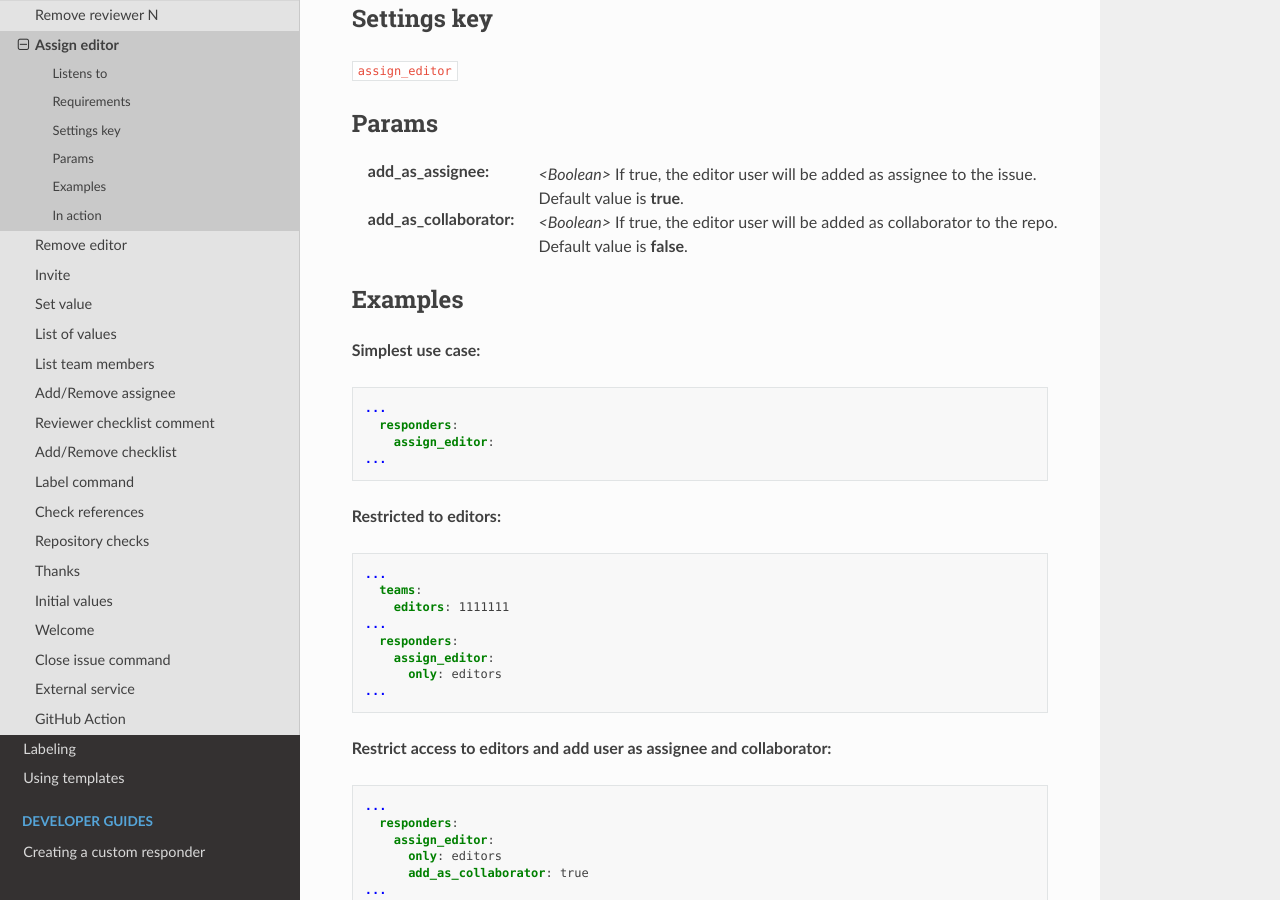
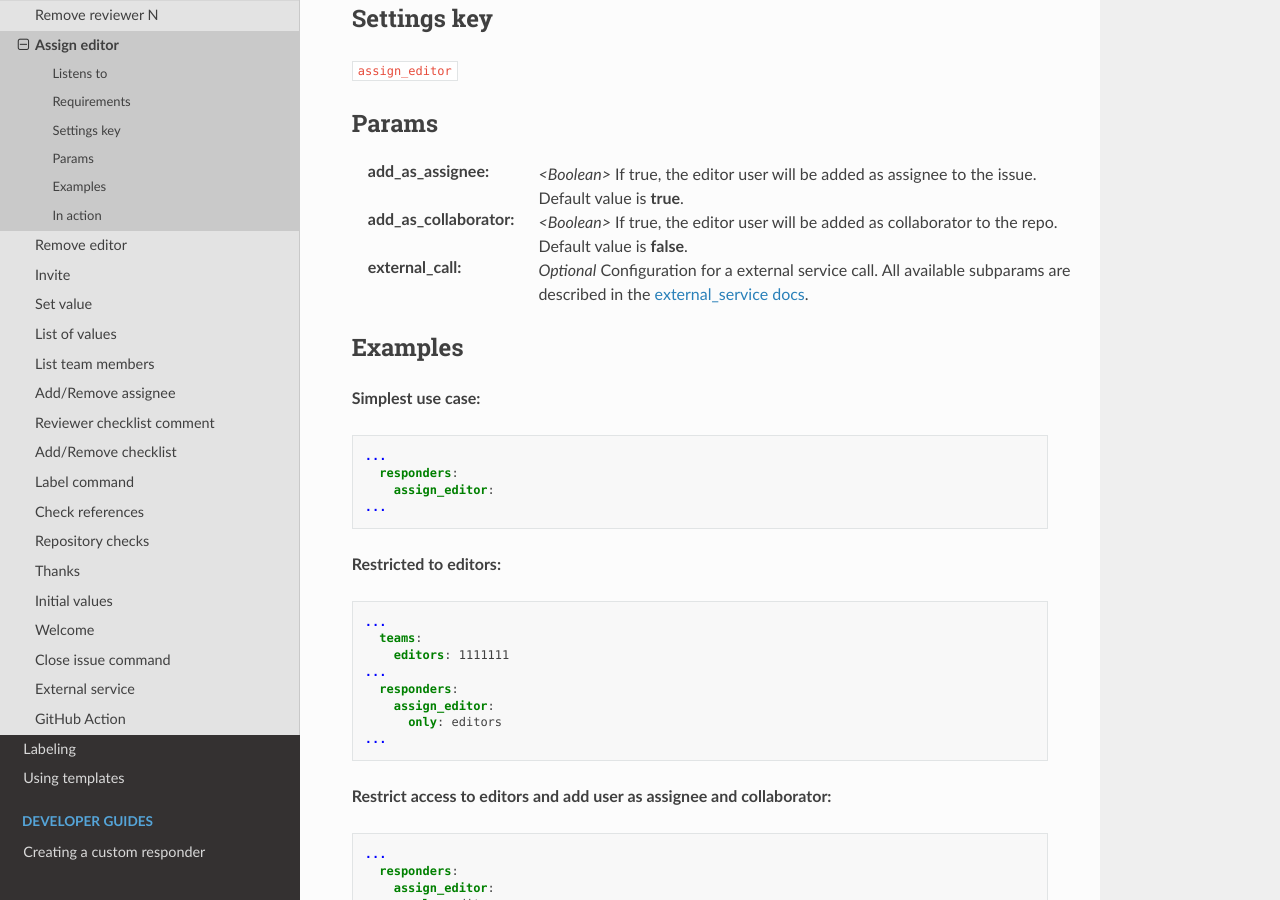
Before and after one commit to openjournals/buffy, a Sphinx documentation site: the page built from docs/responders/assign_editor.md, in a window 1280 px wide and 900 px high, scrolled down 499 px. Built offline with Sphinx 7.4.7 and the Read the Docs theme 2.0.0, drawn with Linux system fonts in a browser that asks for light colours.

Commit message:
document external_call param

````diff
--- a/docs/responders/assign_editor.md
+++ b/docs/responders/assign_editor.md
@@ -27,6 +27,10 @@ The body of the issue should have the editor placeholder marked with HTML commen
 :add_as_assignee: *<Boolean>* If true, the editor user will be added as assignee to the issue. Default value is **true**.
 
 :add_as_collaborator: *<Boolean>* If true, the editor user will be added as collaborator to the repo. Default value is **false**.
+
+:external_call: *Optional* Configuration for a external service call. All available subparams are described in the `external_service docs`_.
+
+.. _`external_service docs`: ./external_service.html#params
 ```
 
 ## Examples
````
Also changed, not shown: docs/responders/basic_command.md (+3 -0 lines), 1 other file.
